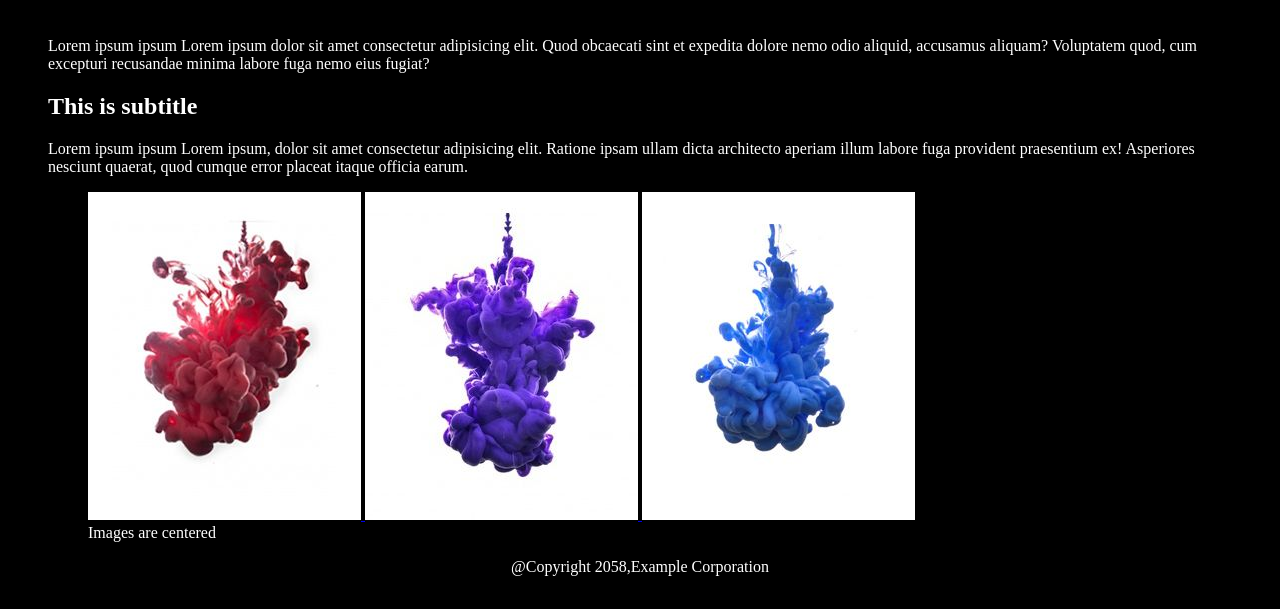
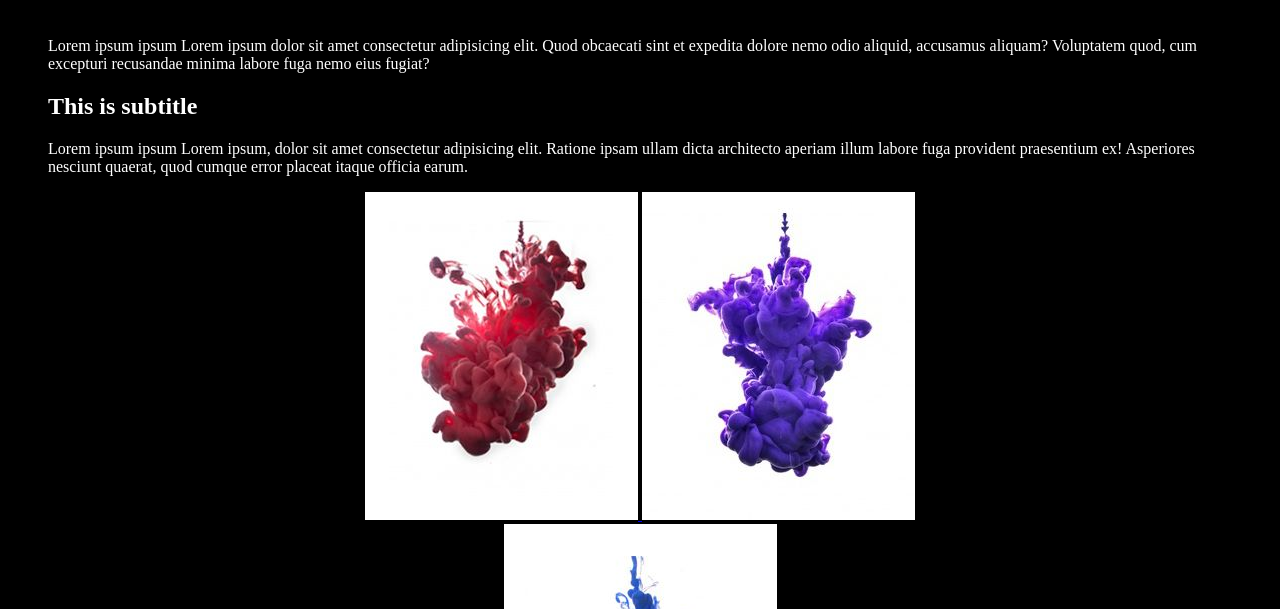
Before and after one commit to ganzlerkatalin/frontend1, a plain HTML site: page blog/index.html in a window 1280 px wide. Shown: the part 191-800 px from the top of the page. Drawn offline with Linux system fonts and the light colour scheme.

Commit message:
kep elrendezes

```diff
--- a/blog/index.html
+++ b/blog/index.html
@@ -33,7 +33,7 @@
         </a>
         <a href="2kep.jpeg" target="_blank">
             <img src="2kep.jpeg" alt="Image centered" />
-        </a>
+        </a><br>
         <a href="3kep.jpeg" target="_blank">
             <img src="3kep.jpeg" alt="Image centered" />
         </a>
--- a/blog/style.css
+++ b/blog/style.css
@@ -50,6 +50,10 @@ nav {
     margin-left: 10px;
 }
 
+figure {
+    text-align:center;
+}
+
 footer {
     text-align: center;
 }
```
